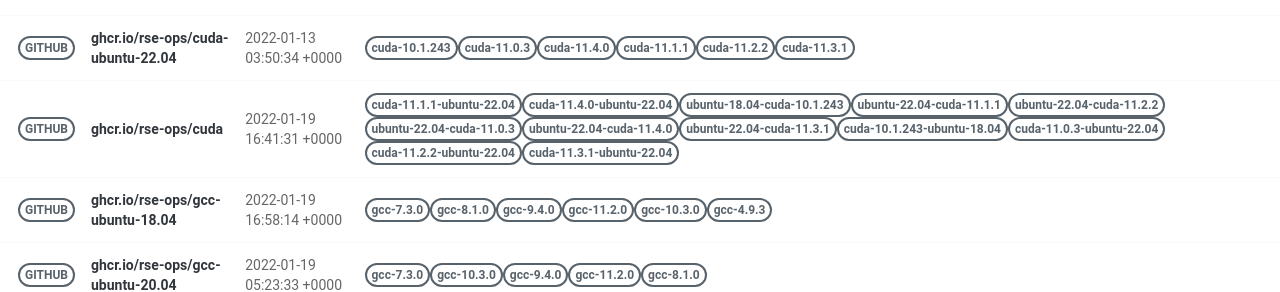
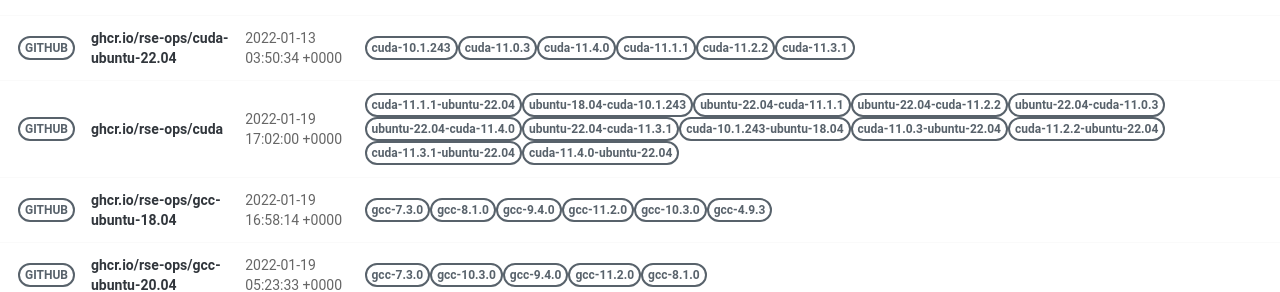
Before and after one commit to rse-ops/docker-images, a Jekyll site: the page built from pages/index.md, in a window 1280 px wide. Shown: the part 414-706 px from the top of the page. Built offline with Jekyll 4.4.1, drawn with Linux system fonts in a browser that asks for light colours; nearby versions of some CDN libraries.

Commit message:
Automated push to update library 2022-01-19

```diff
--- a/_library/ghcr.io-rse-ops-cuda.md
+++ b/_library/ghcr.io-rse-ops-cuda.md
@@ -1,7 +1,7 @@
 ---
 layout: container
 name: ghcr.io/rse-ops/cuda
-updated_at: 2022-01-19 16:41:31.639123
+updated_at: 2022-01-19 17:02:00.947296
 
 
 container_url: https://github.com/orgs/rse-ops/packages/container/package/cuda
```
Also changed, not shown: other parts of _library/ghcr.io-rse-ops-cuda.md (+3 -3 lines).
